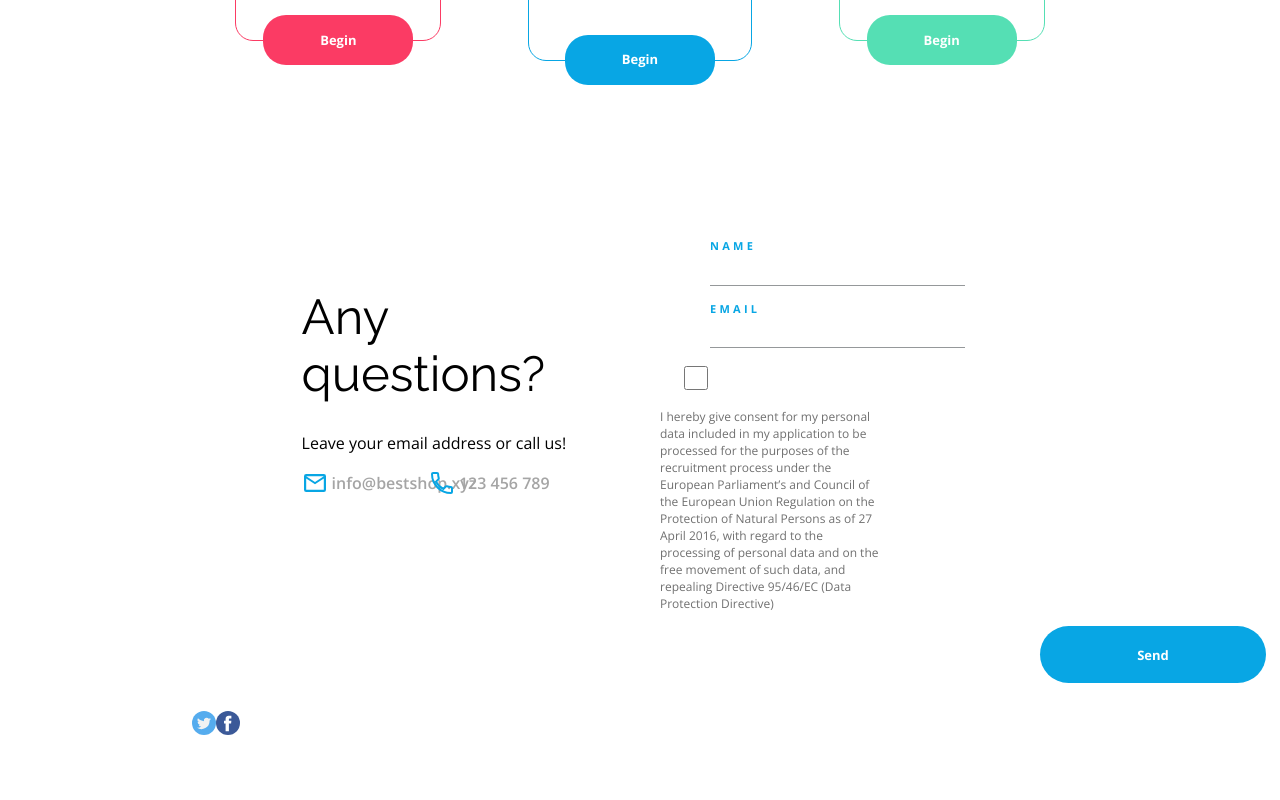
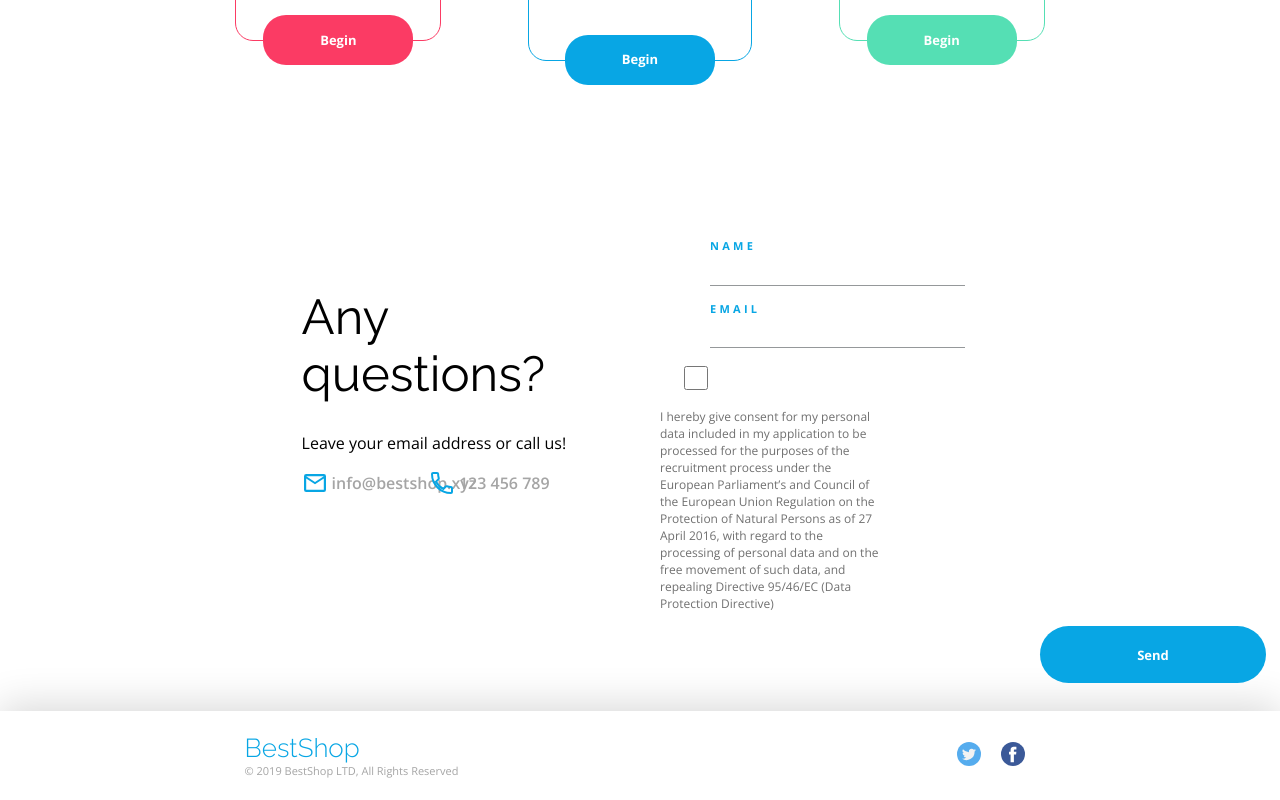
Before and after one commit to Wotwi/Best_Shop_v2, a React (Vite) app: page / in a window 1280 px wide. Shown: the part 3625-4425 px from the top of the page. Before the commit the page ends 4362 px from the top, so only its background shows below. Built offline with nearby package versions, Linux system fonts and the light colour scheme.

Commit message:
finished footer

```diff
--- a/src/components/Footer.jsx
+++ b/src/components/Footer.jsx
@@ -2,18 +2,16 @@ import React from 'react';
 
 function Footer() {
     return (
-        <div className="container">
             <div className="footer__wrapper">
                 <div className="footer__name">
-                    <h3 className="footer__header"></h3>
-                    <p className="footer__copy"></p>
+                    <h3 className="footer__header">BestShop</h3>
+                    <p className="footer__copy">© 2019 BestShop LTD, All Rights Reserved</p>
                 </div>
                 <div className="footer__icons">
                     <img src="src/assets/Twitter.svg" alt="" className="footer__icon"/>
                     <img src="src/assets/Facebook.svg" alt="" className="footer__icon"/>
                 </div>
             </div>
-        </div>
     );
 }
 
--- a/src/styles/layout/_footer.scss
+++ b/src/styles/layout/_footer.scss
@@ -1,21 +1,31 @@
 .footer__wrapper {
-
+  width: 100%;
+  height: 8.9rem;
+  box-shadow: 0px -5px 40px #00000029;
+  display: flex;
+  justify-content: space-around;
+  align-items: center;
 
   .footer__name {
 
     .footer__header {
-
+      font-family: $secondary-font;
+      font-weight: 300;
+      font-size: 2.6rem;
+      color: $primary-color;
     }
 
     .footer__copy {
-
+      font-family: $primary-font;
+      font-size: 1.1rem;
+      color: #A5A5A5;
     }
   }
 
   .footer__icons {
 
     .footer__icon {
-
+      margin-inline: 1rem;
     }
   }
 }
```
